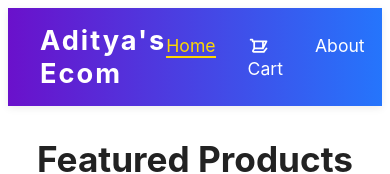
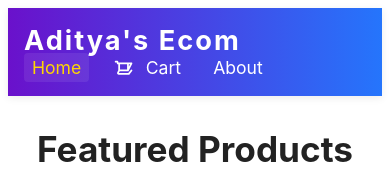
Before and after one commit to Bhuiyash/AdityasEcom, an Angular app: page / in a window 390 px wide. Shown: the top 174 px of the page. Built offline with nearby package versions, Linux system fonts and the light colour scheme.

Commit message:
refactor: clean up navbar styles and improve hover effects

```diff
--- a/src/app/navbar/navbar.css
+++ b/src/app/navbar/navbar.css
@@ -6,11 +6,10 @@
   color: #fff;
   padding: 1rem 2rem;
   box-shadow: 0 2px 8px rgba(0,0,0,0.08);
-  position: static;
-  /* top: 0;
-  left: 0;
-  width: 97%; */
-  /* z-index: 1000; */
+  width: 100%;
+  z-index: 1000;
+  margin-bottom: 2rem;
+  box-sizing: border-box;
 }
 
 .navbar-logo {
@@ -20,7 +19,6 @@
 }
 
 .navbar-links {
-  cursor: pointer;
   list-style: none;
   display: flex;
   gap: 2rem;
@@ -33,15 +31,14 @@
   text-decoration: none;
   font-size: 1.1rem;
   transition: color 0.2s;
+  padding: 0.25rem 0.5rem;
+  border-radius: 4px;
 }
 
-.navbar-links a:hover {
+.navbar-links a:hover,
+.navbar-links a.active-link {
   color: #ffd700;
-}
-
-.navbar-links a.active-link {
-  border-bottom: 2px solid #ffd700;
-  color: #ffd700;
+  background: rgba(255,255,255,0.08);
 }
 
 .cart-icon {
@@ -59,5 +56,19 @@
 }
 
 body {
-  padding-top: 72px;
+  background: #f6f8fa; /* Light gray background for the whole app */
+  padding-top: 0; /* Ensure no padding at the top */
 }
+
+@media (max-width: 900px) {
+  .navbar {
+    flex-direction: column;
+    align-items: flex-start;
+    padding: 1rem;
+  }
+  .navbar-links {
+    width: 100%;
+    justify-content: flex-start;
+    gap: 1rem;
+  }
+}
```
